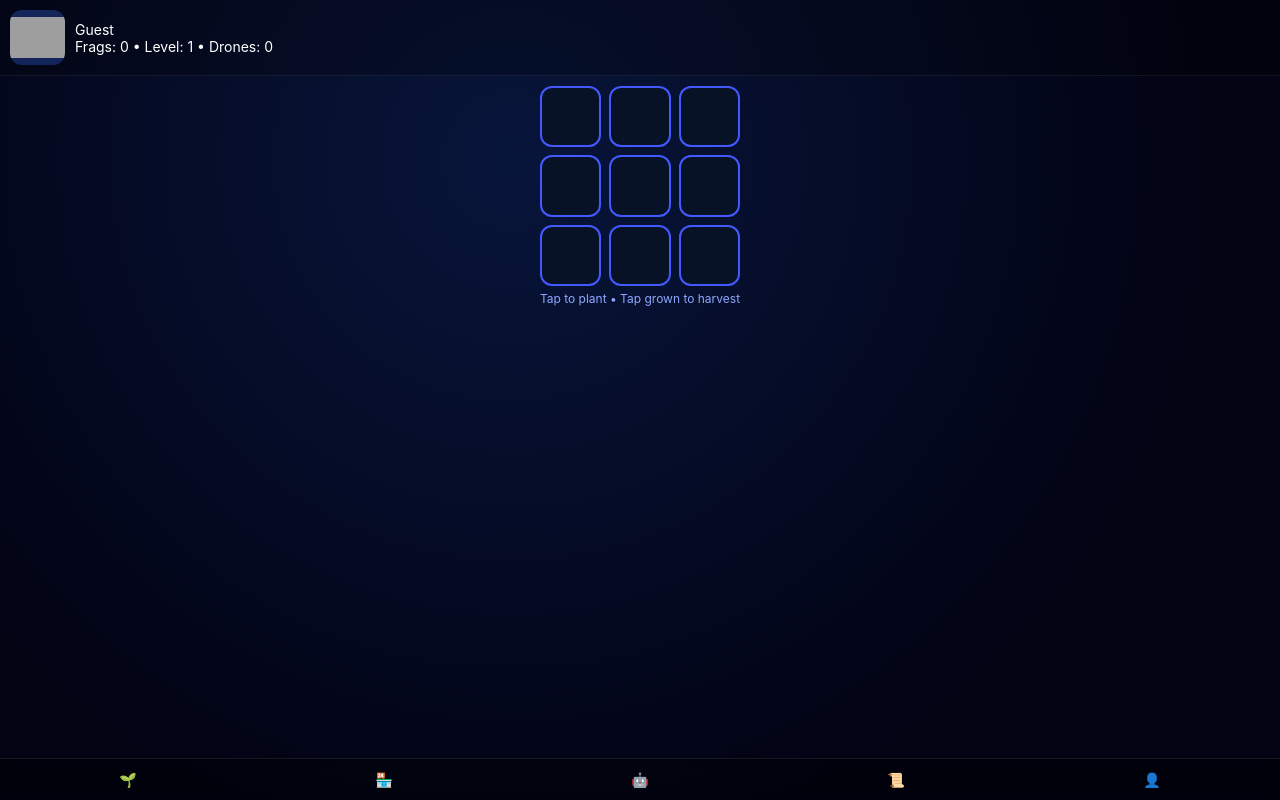
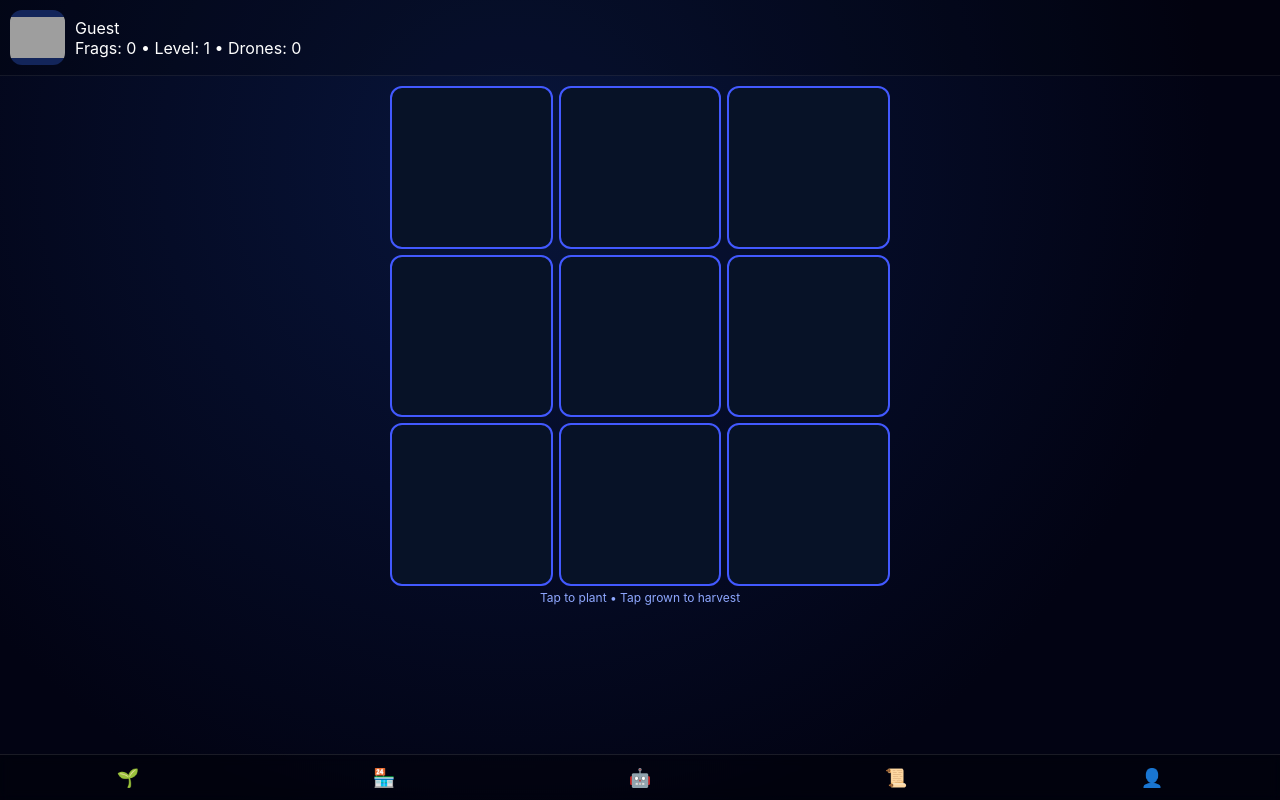
Before and after one commit to megustatraffic-crypto/my_app_space, a PHP site: page / in a window 1280 px wide. Run offline with PHP 8.4, Linux system fonts and the light colour scheme; a map, chart or similar area stays blank; grey boxes are pictures that could not be loaded.

Commit message:
styles.css

```diff
--- a/frontend/styles.css
+++ b/frontend/styles.css
@@ -25,9 +25,8 @@
   display:flex;
   align-items:center;
   padding:10px;
-  background:rgba(0,0,0,0.25);
+  background:rgba(0,0,0,0.2);
   border-bottom:1px solid rgba(255,255,255,0.07);
-  flex-shrink:0;
 }
 
 .house {
@@ -37,133 +36,106 @@
   background:#13255a;
   background-size:cover;
   background-position:center;
-  background-repeat:no-repeat;
 }
 
-.info {
-  margin-left:10px;
-  font-size:14px;
-}
+.info { margin-left:10px; }
 
 main {
   flex:1;
-  position:relative;
+  overflow-y:auto;
   display:flex;
   flex-direction:column;
   align-items:center;
-  overflow-y:auto;
   padding:10px;
-  padding-bottom:80px; /* чтобы ферма не пряталась под меню */
+  padding-bottom:90px;
+  position:relative;
 }
 
 /* FARM GRID */
 .farm {
   display:grid;
-  gap:8px;
+  gap:6px;
   width:100%;
   max-width:500px;
 }
-
 .tile {
   aspect-ratio:1/1;
-  background: var(--tile);
+  background:var(--tile);
   border:2px solid var(--tile-border);
   border-radius:12px;
   display:flex;
   align-items:center;
   justify-content:center;
-  font-size:28px;
-  transition:0.15s;
+  font-size:26px;
   position:relative;
-  cursor:pointer;
 }
-
-.tile:active {
-  transform:scale(0.96);
+.tile.planted {
+  animation: pulse 1s infinite alternate;
 }
-
-.tile.planted {
-  animation: growPulse 1s infinite alternate;
+@keyframes pulse {
+  0% { box-shadow:0 0 3px #2e6bff; }
+  100% { box-shadow:0 0 9px #528bff; }
 }
-
-@keyframes growPulse {
-  0% { box-shadow: 0 0 3px #2e6bff; }
-  100% { box-shadow: 0 0 9px #528bff; }
-}
-
-.tile .timer {
+.timer {
   position:absolute;
-  top:4px; left:4px;
-  font-size:11px;
+  top:3px; left:3px;
+  font-size:10px;
   color:#9abbff;
 }
-
-/* HINT BELOW GRID */
 .hint {
   font-size:12px;
   color:#8fa8ff;
-  margin-top:5px;
+  margin-top:4px;
 }
 
-/* DRONE CANVAS OVER FARM */
+/* DRONE CANVAS */
 #droneCanvas {
   position:absolute;
   top:0; left:0;
   pointer-events:none;
 }
 
-/* BOTTOM FIXED MENU */
+/* MENU */
 .menu {
   display:flex;
-  border-top:1px solid rgba(255,255,255,0.08);
-  background:rgba(0,0,0,0.35);
-  backdrop-filter:blur(6px);
   position:fixed;
   bottom:0;
   left:0;
   width:100%;
-  z-index:50;
+  background:rgba(0,0,0,0.3);
+  border-top:1px solid rgba(255,255,255,0.1);
+  backdrop-filter:blur(6px);
 }
-
 .menu button {
   flex:1;
   padding:12px 2px;
   background:none;
   border:none;
   color:white;
-  font-size:14px;
-  display:flex;
-  align-items:center;
-  justify-content:center;
+  font-size:18px;
 }
 
-/* PANELS (Shop / Drones / Quests / Profile) */
+/* PANELS */
 .panel {
   position:fixed;
-  bottom:75px;
-  left:5%;
-  width:90%;
+  bottom:70px;
+  left:6%;
+  width:88%;
   max-height:65%;
   overflow:auto;
   background:var(--card);
-  border-radius:15px;
-  padding:15px;
-  border:1px solid rgba(255,255,255,0.05);
-  animation: fadeUp 0.25s ease-out;
-  z-index:100;
-  display:none; /* скрыта по умолчанию */
+  border-radius:14px;
+  border:1px solid rgba(255,255,255,0.07);
+  padding:14px;
+  display:none;
+  animation: fadeUp .25s ease-out;
 }
-
-.panel.open {
-  display:block;
-}
-
+.panel.open { display:block; }
 @keyframes fadeUp {
   from { transform:translateY(40px); opacity:0; }
   to   { transform:translateY(0); opacity:1; }
 }
 
-/* CARD ELEMENTS (Shop items, Quest items) */
 .card {
   background:#0c1c44;
   padding:12px;
@@ -172,32 +144,17 @@
   border:1px solid rgba(255,255,255,0.05);
 }
 
-/* BUTTONS */
 .buyBtn, .close {
   width:100%;
-  background:var(--accent);
+  border:none;
+  border-radius:10px;
+  padding:10px;
+  margin-top:8px;
   color:white;
-  border:none;
-  padding:8px;
-  border-radius:8px;
-  margin-top:6px;
   font-size:14px;
 }
+.buyBtn { background:var(--accent); }
 .close { background:#27395f; }
 
-/* SCROLL BEAUTY on mobile */
-.panel::-webkit-scrollbar,
-main::-webkit-scrollbar {
-  width:0;
-}
-
-/* Desktop fixes */
-@media(min-width:700px){
-  body {
-    overflow:auto;
-  }
-  main {
-    max-width:600px;
-    margin:0 auto;
-  }
-}
+/* hide scrollbars */
+.panel::-webkit-scrollbar, main::-webkit-scrollbar { width:0; }
```
